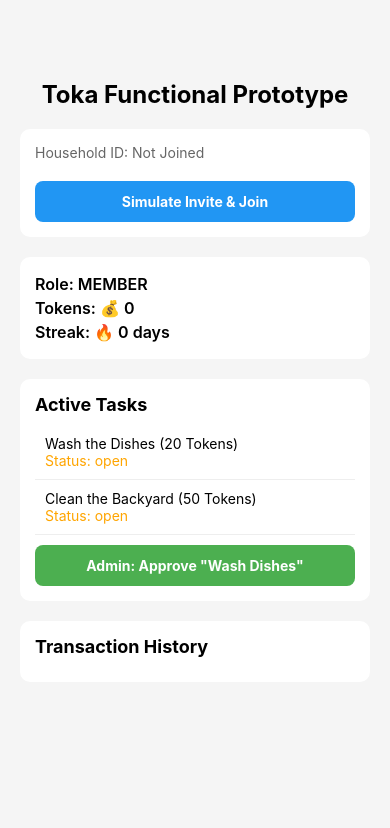
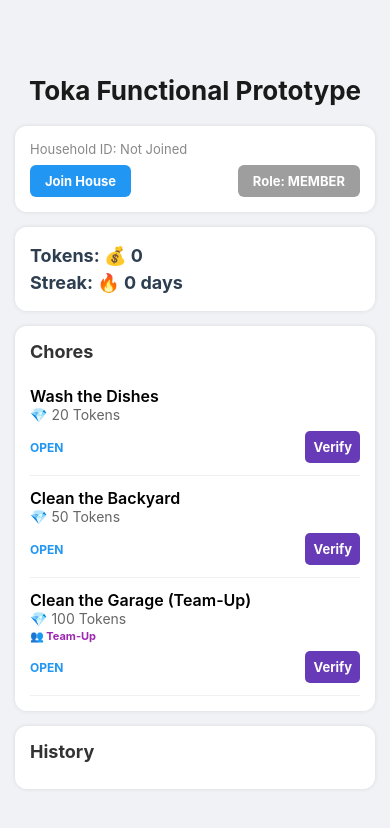
Before and after one commit to razielsevilla/toka, a React Native app: screen / in a window 390 px wide. Shown: the top 828 px of the page. Built offline with nearby package versions, Linux system fonts and the light colour scheme.

Commit message:
feat: integrated Snap-to-Verify and Admin approval flow in App.tsx

```diff
--- a/App.tsx
+++ b/App.tsx
@@ -1,17 +1,41 @@
-import React, { useEffect } from 'react';
-import { StyleSheet, Text, View, TouchableOpacity, ScrollView } from 'react-native';
+import React from 'react';
+import { StyleSheet, Text, View, TouchableOpacity, ScrollView, Alert, Image } from 'react-native';
 import { StatusBar } from 'expo-status-bar';
+import * as ImagePicker from 'expo-image-picker';
 import { useTokaStore } from './src/store/useTokaStore';
 
 export default function App() {
-  // Pulling data and actions from our "Brain"
-  const { user, tasks, transactions, approveTask, setRole, joinHousehold, generateInviteCode } = useTokaStore();
+  const {
+    user,
+    tasks,
+    transactions,
+    approveTask,
+    setRole,
+    joinHousehold,
+    generateInviteCode,
+    submitTask
+  } = useTokaStore();
 
-  const handleTestApproval = () => {
-    // 1. Switch to Admin to allow approval
-    setRole('admin');
-    // 2. Approve the first task (Wash the Dishes)
-    approveTask('1');
+  // --- PHASE 2: SNAP-TO-VERIFY LOGIC ---
+  const handlePickImage = async (taskId: string) => {
+    const permissionResult = await ImagePicker.requestCameraPermissionsAsync();
+
+    if (permissionResult.granted === false) {
+      Alert.alert("Permission Required", "Toka needs camera access to verify chores!");
+      return;
+    }
+
+    const result = await ImagePicker.launchCameraAsync({
+      allowsEditing: true,
+      aspect: [4, 3],
+      quality: 0.5,
+    });
+
+    if (!result.canceled) {
+      // Logic: Mark task as 'pending' with the image URI
+      submitTask(taskId, result.assets[0].uri);
+      Alert.alert("Success", "Photo submitted for approval!");
+    }
   };
 
   const handleJoinHouse = () => {
@@ -26,46 +50,71 @@ export default function App() {
       <ScrollView contentContainerStyle={styles.scrollContent}>
         <Text style={styles.title}>Toka Functional Prototype</Text>
 
-        {/* --- HOUSEHOLD SECTION --- */}
+        {/* --- HOUSEHOLD & ROLE --- */}
         <View style={styles.section}>
           <Text style={styles.label}>Household ID: {user.householdId || "Not Joined"}</Text>
-          <TouchableOpacity style={styles.button} onPress={handleJoinHouse}>
-            <Text style={styles.buttonText}>Simulate Invite & Join</Text>
-          </TouchableOpacity>
+          <View style={styles.row}>
+            <TouchableOpacity style={styles.smallButton} onPress={handleJoinHouse}>
+              <Text style={styles.buttonText}>Join House</Text>
+            </TouchableOpacity>
+            <TouchableOpacity
+              style={[styles.smallButton, {backgroundColor: user.role === 'admin' ? '#FF5722' : '#9E9E9E'}]}
+              onPress={() => setRole(user.role === 'admin' ? 'member' : 'admin')}
+            >
+              <Text style={styles.buttonText}>Role: {user.role.toUpperCase()}</Text>
+            </TouchableOpacity>
+          </View>
         </View>
 
         {/* --- USER STATS --- */}
         <View style={styles.section}>
-          <Text style={styles.statText}>Role: {user.role.toUpperCase()}</Text>
           <Text style={styles.statText}>Tokens: 💰 {user.tokens}</Text>
           <Text style={styles.statText}>Streak: 🔥 {user.streak} days</Text>
         </View>
 
-        {/* --- TASK LOGIC TEST --- */}
+        {/* --- TASK LIST --- */}
         <View style={styles.section}>
-          <Text style={styles.subTitle}>Active Tasks</Text>
+          <Text style={styles.subTitle}>Chores</Text>
           {tasks.map(task => (
             <View key={task.id} style={styles.taskCard}>
-              <Text>{task.title} ({task.reward} Tokens)</Text>
-              <Text style={{color: task.status === 'completed' ? 'green' : 'orange'}}>
-                Status: {task.status}
-              </Text>
+              <View style={styles.taskInfo}>
+                <Text style={styles.taskTitle}>{task.title}</Text>
+                <Text style={styles.taskReward}>💎 {task.reward} Tokens</Text>
+                {task.assignedTo.length > 1 && <Text style={styles.teamTag}>👥 Team-Up</Text>}
+              </View>
+
+              {/* Status & Actions */}
+              <View style={styles.actionRow}>
+                <Text style={[styles.statusText, {color: getStatusColor(task.status)}]}>
+                  {task.status.toUpperCase()}
+                </Text>
+
+                {/* Member View: Submit Photo */}
+                {task.status === 'open' && (
+                  <TouchableOpacity style={styles.verifyButton} onPress={() => handlePickImage(task.id)}>
+                    <Text style={styles.buttonText}>Verify</Text>
+                  </TouchableOpacity>
+                )}
+
+                {/* Admin View: Approve Task */}
+                {task.status === 'pending' && user.role === 'admin' && (
+                  <TouchableOpacity style={styles.approveButton} onPress={() => approveTask(task.id)}>
+                    <Text style={styles.buttonText}>Approve</Text>
+                  </TouchableOpacity>
+                )}
+              </View>
+
+              {task.proofUrl && <Image source={{ uri: task.proofUrl }} style={styles.previewImage} />}
             </View>
           ))}
-          <TouchableOpacity
-            style={[styles.button, {backgroundColor: '#4CAF50'}]}
-            onPress={handleTestApproval}
-          >
-            <Text style={styles.buttonText}>Admin: Approve "Wash Dishes"</Text>
-          </TouchableOpacity>
         </View>
 
         {/* --- TRANSACTION LEDGER --- */}
         <View style={styles.section}>
-          <Text style={styles.subTitle}>Transaction History</Text>
+          <Text style={styles.subTitle}>History</Text>
           {transactions.map(tx => (
             <Text key={tx.id} style={styles.ledgerText}>
-              {tx.type === 'earn' ? '+' : '-'}{tx.amount} | {tx.reason}
+              {tx.type === 'earn' ? '✅' : '🛒'} {tx.type === 'earn' ? '+' : '-'}{tx.amount} | {tx.reason}
             </Text>
           ))}
         </View>
@@ -74,16 +123,34 @@ export default function App() {
   );
 }
 
+const getStatusColor = (status: string) => {
+  switch(status) {
+    case 'completed': return '#4CAF50';
+    case 'pending': return '#FF9800';
+    default: return '#2196F3';
+  }
+}
+
 const styles = StyleSheet.create({
-  container: { flex: 1, backgroundColor: '#F5F5F5', paddingTop: 60 },
-  scrollContent: { padding: 20 },
-  title: { fontSize: 24, fontWeight: 'bold', marginBottom: 20, textAlign: 'center' },
-  section: { backgroundColor: '#FFF', padding: 15, borderRadius: 10, marginBottom: 20, elevation: 2 },
-  subTitle: { fontSize: 18, fontWeight: 'bold', marginBottom: 10 },
-  label: { fontSize: 14, color: '#666', marginBottom: 10 },
-  statText: { fontSize: 16, fontWeight: '600', marginVertical: 2 },
-  button: { backgroundColor: '#2196F3', padding: 12, borderRadius: 8, alignItems: 'center', marginTop: 10 },
-  buttonText: { color: '#FFF', fontWeight: 'bold' },
-  taskCard: { padding: 10, borderBottomWidth: 1, borderBottomColor: '#EEE' },
-  ledgerText: { fontSize: 12, fontStyle: 'italic', color: '#444', marginTop: 5 }
+  container: { flex: 1, backgroundColor: '#F0F2F5', paddingTop: 60 },
+  scrollContent: { padding: 15 },
+  title: { fontSize: 26, fontWeight: 'bold', marginBottom: 20, textAlign: 'center', color: '#1A1A1A' },
+  section: { backgroundColor: '#FFF', padding: 15, borderRadius: 12, marginBottom: 15, shadowColor: '#000', shadowOpacity: 0.1, shadowRadius: 4, elevation: 3 },
+  row: { flexDirection: 'row', justifyContent: 'space-between' },
+  subTitle: { fontSize: 18, fontWeight: 'bold', marginBottom: 12, color: '#333' },
+  label: { fontSize: 13, color: '#888', marginBottom: 8 },
+  statText: { fontSize: 18, fontWeight: '700', marginVertical: 3, color: '#2C3E50' },
+  smallButton: { backgroundColor: '#2196F3', paddingVertical: 8, paddingHorizontal: 15, borderRadius: 6 },
+  buttonText: { color: '#FFF', fontWeight: 'bold', fontSize: 13 },
+  taskCard: { paddingVertical: 12, borderBottomWidth: 1, borderBottomColor: '#F0F0F0' },
+  taskInfo: { marginBottom: 8 },
+  taskTitle: { fontSize: 16, fontWeight: '600' },
+  taskReward: { fontSize: 14, color: '#666' },
+  teamTag: { fontSize: 11, color: '#9C27B0', fontWeight: 'bold', marginTop: 2 },
+  actionRow: { flexDirection: 'row', justifyContent: 'space-between', alignItems: 'center' },
+  statusText: { fontSize: 12, fontWeight: 'bold' },
+  verifyButton: { backgroundColor: '#673AB7', padding: 8, borderRadius: 5 },
+  approveButton: { backgroundColor: '#4CAF50', padding: 8, borderRadius: 5 },
+  ledgerText: { fontSize: 13, color: '#555', marginTop: 6, borderLeftWidth: 3, borderLeftColor: '#DDD', paddingLeft: 8 },
+  previewImage: { width: '100%', height: 100, borderRadius: 8, marginTop: 10 }
 });
--- a/package.json
+++ b/package.json
@@ -10,6 +10,7 @@
   },
   "dependencies": {
     "expo": "~54.0.33",
+    "expo-image-picker": "~17.0.10",
     "expo-status-bar": "~3.0.9",
     "react": "19.1.0",
     "react-native": "0.81.5",
--- a/src/store/useTokaStore.ts
+++ b/src/store/useTokaStore.ts
@@ -60,6 +60,7 @@ export const useTokaStore = create<TokaState>((set, get) => ({
   tasks: [
     { id: '1', title: 'Wash the Dishes', reward: 20, status: 'open', assignedTo: [] },
     { id: '2', title: 'Clean the Backyard', reward: 50, status: 'open', assignedTo: [] },
+    { id: '3',  title: 'Clean the Garage (Team-Up)', reward: 100, status: 'open', assignedTo: ['user_01', 'sibling_01'] },
   ],
   transactions: [],
 
@@ -105,18 +106,29 @@ export const useTokaStore = create<TokaState>((set, get) => ({
     const task = tasks.find((t) => t.id === taskId);
 
     if (task && user.role === 'admin') {
-      // If "Team-Up", logic would split tokens here. For now, full reward.
-      addTokens(task.reward, `Completed: ${task.title}`);
+      const participantCount = task.assignedTo.length;
+
+      if (participantCount > 1) {
+        // TEAM-UP LOGIC: Split the pot
+        const splitReward = Math.floor(task.reward / participantCount);
+        task.assignedTo.forEach(userId => {
+          // In a real app, you'd call a DB update for each user.
+          // For the prototype, we'll just log the split.
+          console.log(`Splitting ${splitReward} to user: ${userId}`);
+        });
+        // Add the split reward to the current user (if they were part of it)
+        addTokens(splitReward, `Team-Up Completion: ${task.title}`);
+      } else {
+        // Solo Reward
+        addTokens(task.reward, `Completed: ${task.title}`);
+      }
 
       set((state) => ({
         tasks: state.tasks.map((t) =>
           t.id === taskId ? { ...t, status: 'completed' } : t
         ),
-        // Increment streak on approval
         user: { ...state.user, streak: state.user.streak + 1 }
       }));
-    } else {
-      console.error("Only Admins can approve tasks.");
     }
   },
 }));
```
Also changed, not shown: src/components/SnapToVerify.tsx (added, +96 -0 lines), 1 other file (tests, documents, lock files or other folders).
